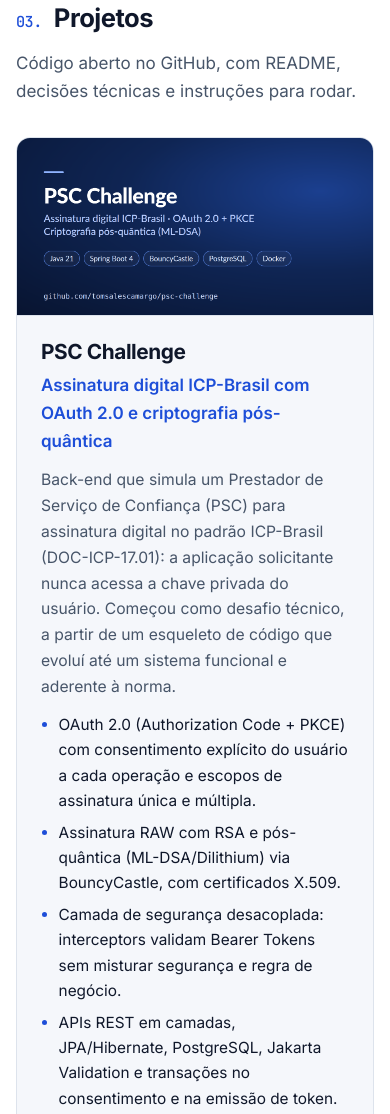
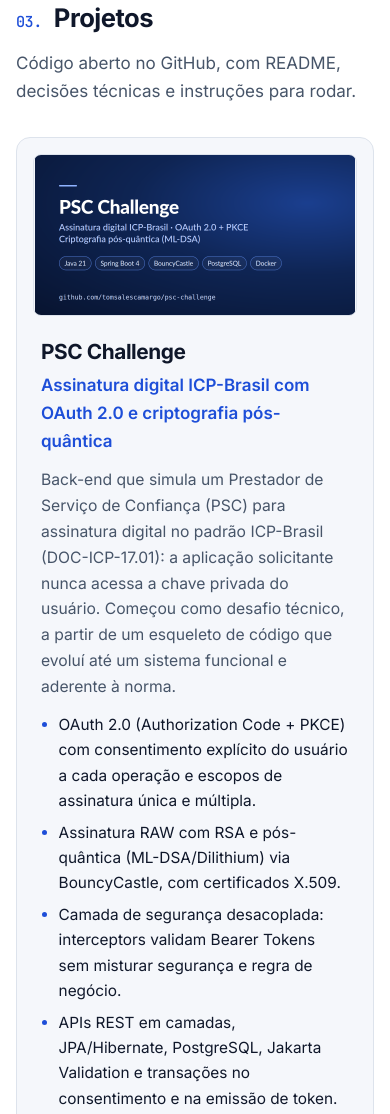
Before and after one commit to tomsalescamargo/tomsalescamargo.github.io, an Astro site: page / in a window 390 px wide. Shown: the part 4658-5772 px from the top of the page. Built offline with nearby package versions, Linux system fonts and the light colour scheme; Astro itself is replaced by a stand-in of ours.

Commit message:
fix: show the PSC Challenge preview whole instead of cropping it

```diff
--- a/src/components/Projects.astro
+++ b/src/components/Projects.astro
@@ -123,12 +123,17 @@ const repoName = (p: Project) => p.repo.replace("https://github.com/", "");
     grid-column: 1 / -1;
     display: grid;
     grid-template-columns: minmax(0, 1fr) minmax(0, 1.15fr);
+    align-items: center;
   }
+  /* A prévia é 2:1 e tem texto: mostrar inteira (sem corte), emoldurada ao lado do texto. */
   .cover {
-    width: 100%;
-    height: 100%;
-    object-fit: cover;
-    border-right: 1px solid var(--border);
+    width: calc(100% - 3rem);
+    height: auto;
+    aspect-ratio: 2 / 1;
+    object-fit: contain;
+    margin: 1.5rem;
+    border: 1px solid var(--border);
+    border-radius: var(--radius-sm);
   }
   .content {
     display: flex;
@@ -206,10 +211,8 @@ const repoName = (p: Project) => p.repo.replace("https://github.com/", "");
       grid-template-columns: 1fr;
     }
     .cover {
-      border-right: 0;
-      border-bottom: 1px solid var(--border);
-      aspect-ratio: 2 / 1;
-      height: auto;
+      width: calc(100% - 2rem);
+      margin: 1rem 1rem 0;
     }
   }
 </style>
```
